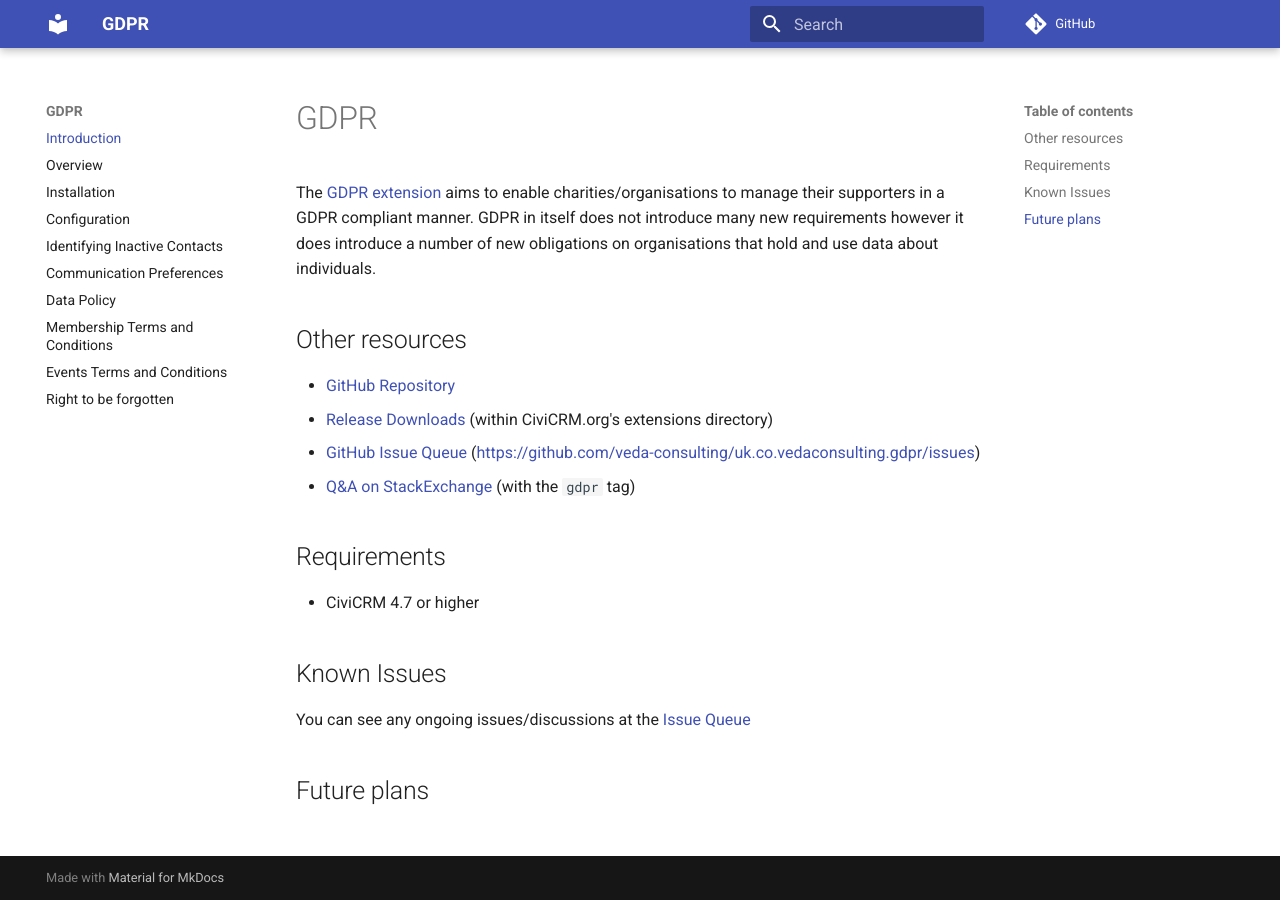
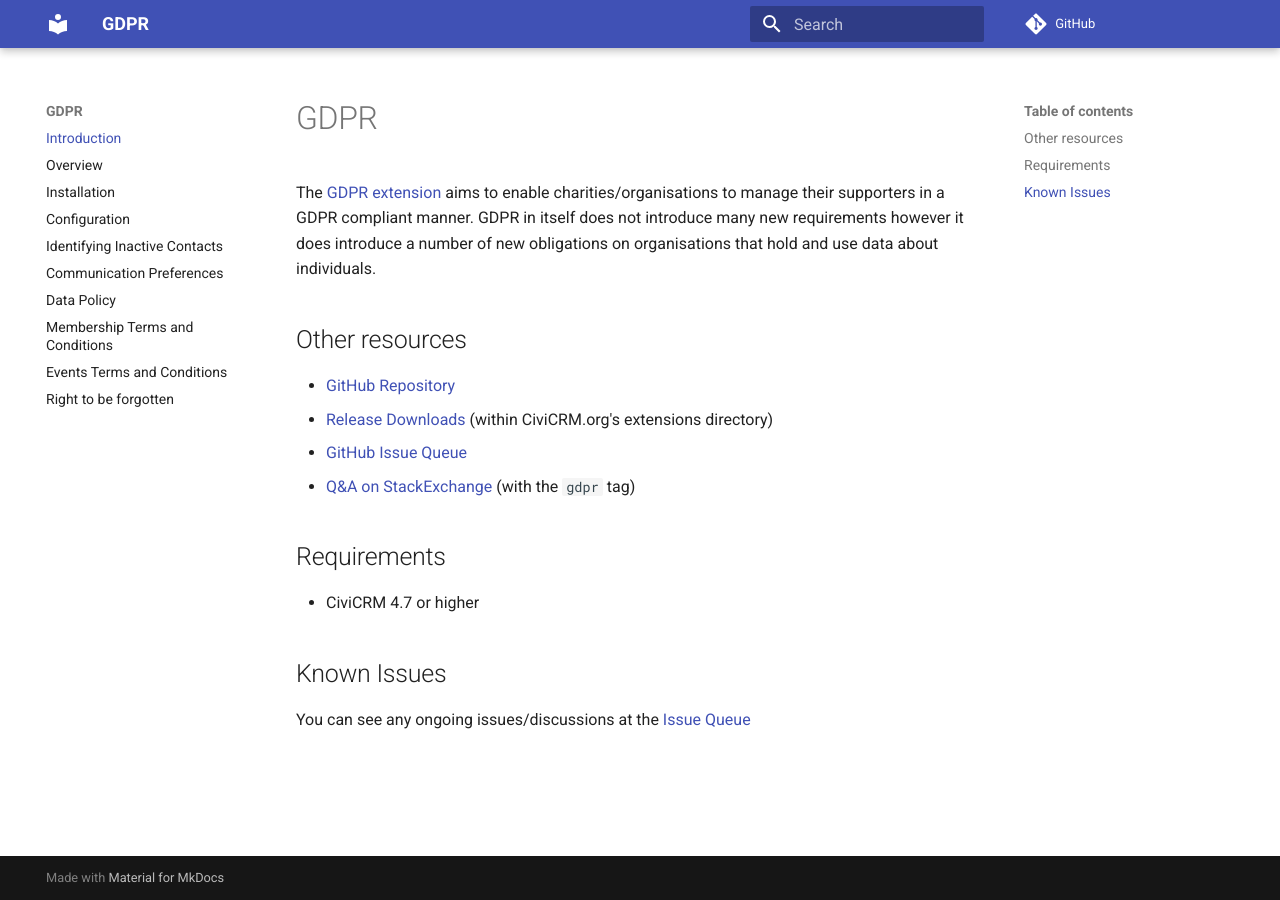
Before and after one commit to veda-consulting-company/uk.co.vedaconsulting.gdpr, an MkDocs documentation site: the page built from docs/index.md, in a window 1280 px wide. Built offline with MkDocs 1.6.1 and Material for MkDocs 9.7.7, drawn with Linux system fonts in a browser that asks for light colours; comment, search, counter and statistics services are not loaded; old or Windows-style settings are respelled for this version of MkDocs; part of the change alters nothing that is shown.

Commit message:
Fix URLs documentation, remove empty header

```diff
--- a/docs/index.md
+++ b/docs/index.md
@@ -1,13 +1,12 @@
 # GDPR
 
-The [GDPR extension](https://github.com/veda-consulting/uk.co.vedaconsulting.gdpr “GDPR extension") aims to enable charities/organisations to manage their supporters in a GDPR compliant manner. GDPR in itself does not introduce many new requirements however it does introduce a number of new obligations on organisations that hold and use data about individuals.
-
+The [GDPR extension](https://github.com/veda-consulting/uk.co.vedaconsulting.gdpr) aims to enable charities/organisations to manage their supporters in a GDPR compliant manner. GDPR in itself does not introduce many new requirements however it does introduce a number of new obligations on organisations that hold and use data about individuals.
 
 ## Other resources
 
-* [GitHub Repository](https://github.com/veda-consulting/uk.co.vedaconsulting.gdpr “GDPR extension")
+* [GitHub Repository](https://github.com/veda-consulting/uk.co.vedaconsulting.gdpr)
 * [Release Downloads](https://civicrm.org/extensions/gdpr) (within CiviCRM.org's extensions directory)
-* [GitHub Issue Queue] (https://github.com/veda-consulting/uk.co.vedaconsulting.gdpr/issues)
+* [GitHub Issue Queue](https://github.com/veda-consulting/uk.co.vedaconsulting.gdpr/issues)
 * [Q&A on StackExchange](http://civicrm.stackexchange.com/questions/tagged/gdpr) (with the `gdpr` tag)
 
 ## Requirements
@@ -17,8 +16,3 @@ The [GDPR extension](https://github.com/veda-consulting/uk.co.vedaconsulting.gdp
 ## Known Issues
 
 You can see any ongoing issues/discussions at the [Issue Queue](https://github.com/veda-consulting/uk.co.vedaconsulting.gdpr/issues)
-
-## Future plans
-
-[GitHub repository]: https://github.com/veda-consulting/uk.co.vedaconsulting.gdpr.git
-[GitHub Issue Queue]: https://github.com/veda-consulting/uk.co.vedaconsulting.gdpr.git/issues
```
